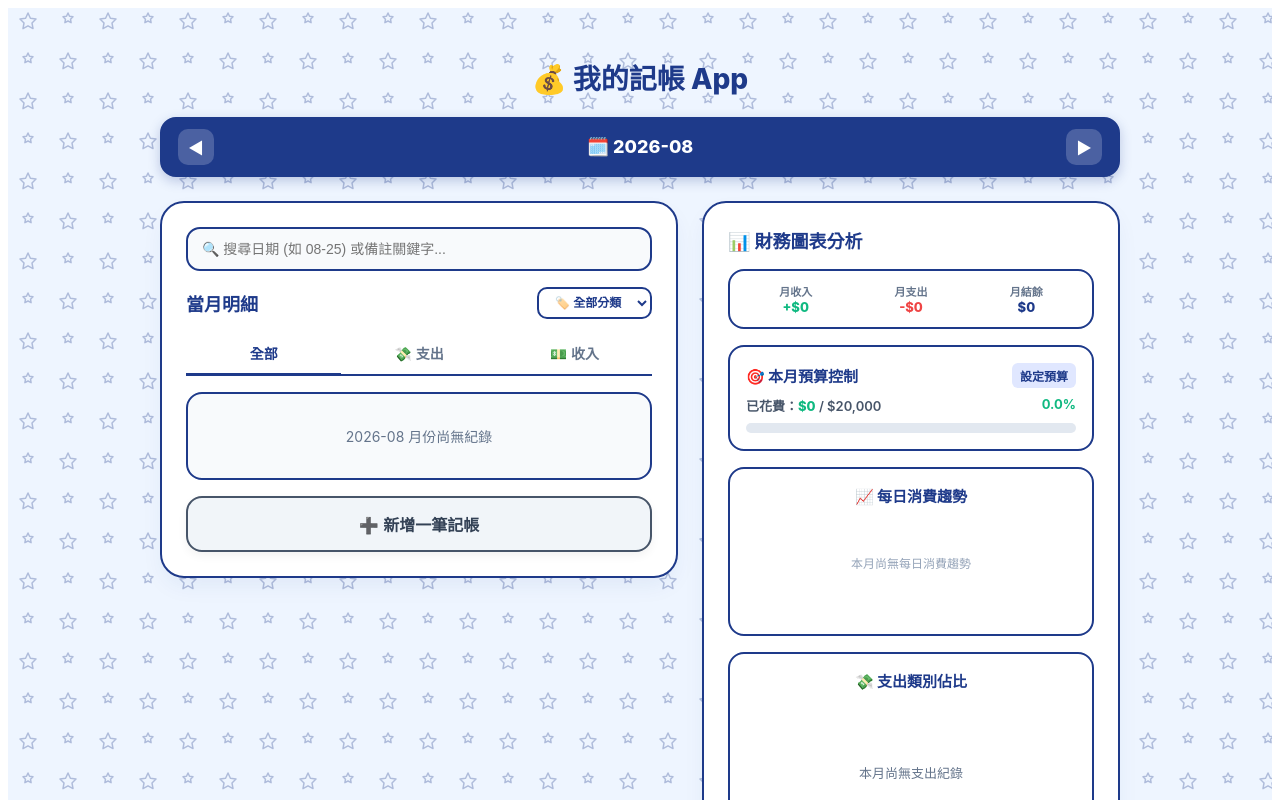
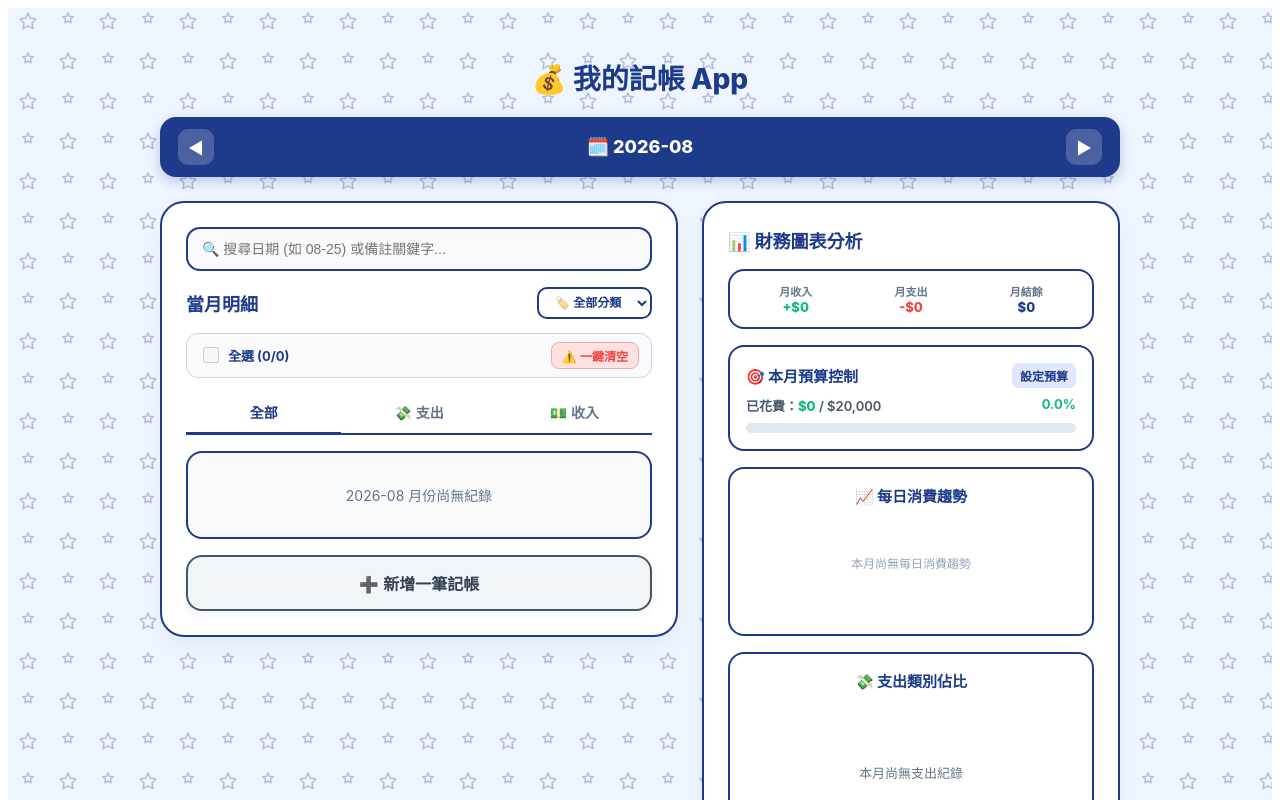
Before and after one commit to czy2007/accounting-app, a React (Vite) app: page / in a window 1280 px wide. Shown: the top 800 px of the page. Built offline with nearby package versions, Linux system fonts and the light colour scheme.

Commit message:
第十五天: 新增批次刪除與一鍵清空功能，優化控制列 Flexbox 佈局

```diff
--- a/src/App.jsx
+++ b/src/App.jsx
@@ -287,6 +287,21 @@ function App() {
     return Object.keys(groupedDataByDate).sort((a, b) => b.localeCompare(a));
   }, [groupedDataByDate]);
 
+  // 🎯 1. 批次刪除函式 (已修正名稱為 items / setItems)
+  const handleBatchDelete = (selectedIds) => {
+    if (window.confirm(`確定要刪除選取的 ${selectedIds.length} 筆紀錄嗎？`)) {
+      setItems(prev => prev.filter(t => !selectedIds.includes(t.id)));
+    }
+  };
+
+  // 🎯 2. 一鍵清空所有紀錄函式 (已修正名稱為 accounting_items)
+  const handleClearAll = () => {
+    if (window.confirm('⚠️ 警告：確定要清空「所有」記帳紀錄嗎？此動作無法復原！')) {
+      setItems([]);
+      localStorage.removeItem('accounting_items');
+    }
+  };
+
   return (
     <div style={{
       minHeight: '100vh',
@@ -319,6 +334,8 @@ function App() {
             currentMonth={currentMonth}
             onEdit={handleEdit}
             onDelete={handleDelete}
+            onBatchDelete={handleBatchDelete}
+            onClearAll={handleClearAll}
             onOpenAddModal={handleOpenAddModal}
           />
 
--- a/src/components/ExpenseList.jsx
+++ b/src/components/ExpenseList.jsx
@@ -1,4 +1,4 @@
-import React from 'react';
+import React, { useState, useMemo } from 'react';
 
 function ExpenseList({
   searchQuery,
@@ -12,8 +12,59 @@ function ExpenseList({
   currentMonth,
   onEdit,
   onDelete,
+  onBatchDelete,
+  onClearAll,
   onOpenAddModal
 }) {
+  // 記憶目前被勾選的 item id 陣列
+  const [selectedIds, setSelectedIds] = useState([]);
+
+  // 1. 取得當前畫面上「所有顯示中」的帳目 ID 陣列（用來做全選判斷）
+  const visibleAllIds = useMemo(() => {
+    let ids = [];
+    sortedDates.forEach((dateKey) => {
+      if (groupedDataByDate[dateKey]) {
+        groupedDataByDate[dateKey].items.forEach((item) => {
+          ids.push(item.id);
+        });
+      }
+    });
+    return ids;
+  }, [sortedDates, groupedDataByDate]);
+
+  // 單一勾選 / 取消勾選
+  const handleToggleSelect = (id) => {
+    setSelectedIds((prev) =>
+      prev.includes(id) ? prev.filter((item) => item !== id) : [...prev, id]
+    );
+  };
+
+  // 全選 / 取消全選當前畫面的帳目
+  const handleSelectAll = () => {
+    if (visibleAllIds.length === 0) return;
+    const isAllSelected = visibleAllIds.every((id) => selectedIds.includes(id));
+
+    if (isAllSelected) {
+      // 若已全選，則取消勾選當前顯示的所有 ID
+      setSelectedIds((prev) => prev.filter((id) => !visibleAllIds.includes(id)));
+    } else {
+      // 若未全選，將當前顯示的所有 ID 加入選取
+      setSelectedIds((prev) => Array.from(new Set([...prev, ...visibleAllIds])));
+    }
+  };
+
+  // 執行批次刪除
+  const handleExecuteBatchDelete = () => {
+    if (selectedIds.length === 0) return;
+    if (onBatchDelete) {
+      onBatchDelete(selectedIds);
+      setSelectedIds([]); // 刪除完後重置勾選
+    }
+  };
+
+  const isCurrentAllSelected =
+    visibleAllIds.length > 0 && visibleAllIds.every((id) => selectedIds.includes(id));
+
   return (
     <div style={{
       flex: '1 1 450px',
@@ -75,6 +126,71 @@ function ExpenseList({
         </select>
       </div>
 
+      {/* 🎯 控制列：全選靠最左，一鍵清空/批次刪除靠最右 */}
+      <div style={{
+        display: 'flex',
+        justify: 'space-between',
+        alignItems: 'center',
+        width: '100%',
+        marginBottom: '14px',
+        padding: '8px 12px',
+        backgroundColor: '#f8fafc',
+        borderRadius: '12px',
+        border: '1.5px solid #cbd5e1',
+        boxSizing: 'border-box'
+      }}>
+        {/* 左側：全選 */}
+        <label style={{ cursor: 'pointer', userSelect: 'none', fontSize: '13px', fontWeight: '700', color: '#1e3a8a', display: 'flex', alignItems: 'center', gap: '6px' }}>
+          <input
+            type="checkbox"
+            checked={isCurrentAllSelected}
+            onChange={handleSelectAll}
+            disabled={visibleAllIds.length === 0}
+            style={{ cursor: 'pointer', width: '16px', height: '16px' }}
+          />
+          全選 ({selectedIds.length}/{visibleAllIds.length})
+        </label>
+
+        {/* 右側：動作按鈕群組 (設定 marginLeft: 'auto' 強制推到最右側) */}
+        <div style={{ display: 'flex', gap: '8px', alignItems: 'center', marginLeft: 'auto' }}>
+          {selectedIds.length > 0 && (
+            <button
+              type="button"
+              onClick={handleExecuteBatchDelete}
+              style={{
+                backgroundColor: '#ef4444',
+                color: '#ffffff',
+                border: '1.5px solid #dc2626',
+                borderRadius: '8px',
+                padding: '4px 10px',
+                fontSize: '12px',
+                fontWeight: '700',
+                cursor: 'pointer'
+              }}
+            >
+              🗑️ 刪除選取 ({selectedIds.length})
+            </button>
+          )}
+
+          <button
+            type="button"
+            onClick={onClearAll}
+            style={{
+              backgroundColor: '#fee2e2',
+              color: '#ef4444',
+              border: '1.5px solid #fca5a5',
+              borderRadius: '8px',
+              padding: '4px 10px',
+              fontSize: '12px',
+              fontWeight: '700',
+              cursor: 'pointer'
+            }}
+          >
+            ⚠️ 一鍵清空
+          </button>
+        </div>
+      </div>
+
       {/* 頁籤切換 */}
       <div style={{ display: 'flex', borderBottom: '2px solid #1e3a8a', marginBottom: '16px' }}>
         <button type="button" onClick={() => setActiveTab('all')} style={{ flex: 1, padding: '10px', border: 'none', background: 'none', fontWeight: '800', fontSize: '14px', cursor: 'pointer', color: activeTab === 'all' ? '#1e3a8a' : '#64748b', borderBottom: activeTab === 'all' ? '3.5px solid #1e3a8a' : '3.5px solid transparent', marginBottom: '-2px' }}>全部</button>
@@ -102,6 +218,12 @@ function ExpenseList({
                 {dateData.items.map(item => (
                   <li key={item.id} style={{ display: 'flex', justifyContent: 'space-between', alignItems: 'center', padding: '4px 0' }}>
                     <div style={{ display: 'flex', alignItems: 'center', gap: '8px' }}>
+                      <input
+                        type="checkbox"
+                        checked={selectedIds.includes(item.id)}
+                        onChange={() => handleToggleSelect(item.id)}
+                        style={{ cursor: 'pointer', width: '15px', height: '15px' }}
+                      />
                       <span style={{ fontSize: '11px', backgroundColor: '#f1f5f9', padding: '2px 8px', borderRadius: '10px', border: '1px solid #1e3a8a', color: '#1e3a8a', fontWeight: '700' }}>{item.category}</span>
                       <span style={{ fontWeight: '600', fontSize: '14px', color: '#1e293b' }}>{item.name || item.category}</span>
                     </div>
```
